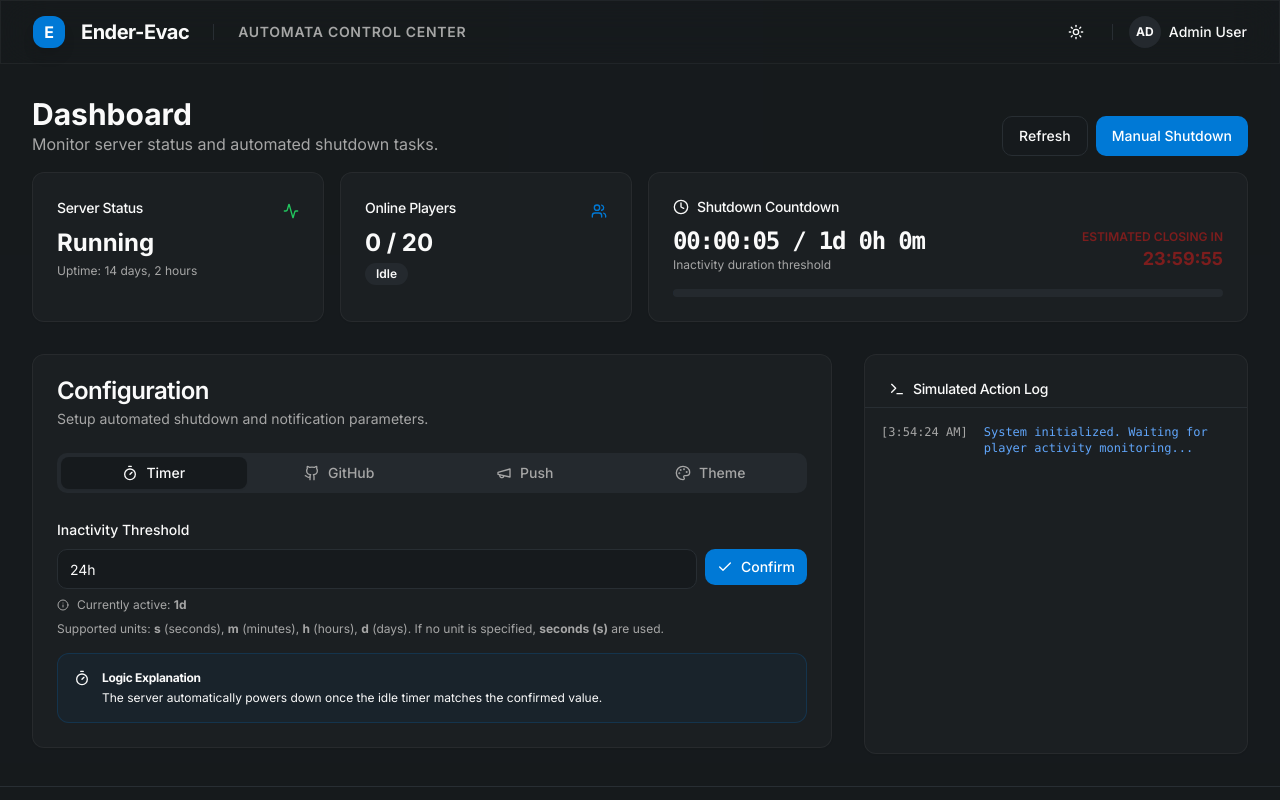
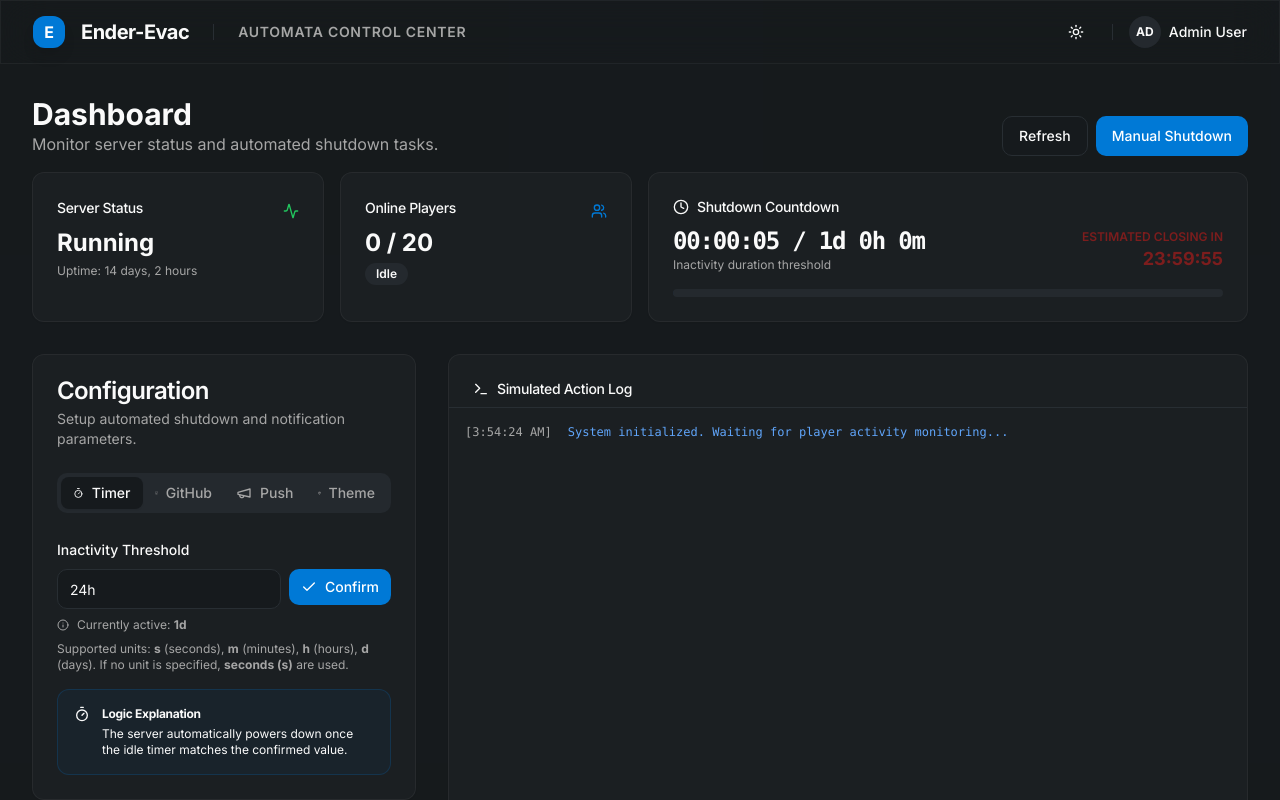
Before and after one commit to 07-iceven/EnderEvac, a Next.js app: page / in a window 1280 px wide. Shown: the top 800 px of the page. Built offline with nearby package versions, Linux system fonts and the light colour scheme.

Commit message:
调小Configuration，调大Simulated Action Log

```diff
--- a/src/app/page.tsx
+++ b/src/app/page.tsx
@@ -6,7 +6,7 @@ import { LogViewer } from "@/components/dashboard/LogViewer"
 import { ConfigPanel } from "@/components/dashboard/ConfigPanel"
 import { Button } from "@/components/ui/button"
 import { Separator } from "@/components/ui/separator"
-import { Sun, Moon, Settings } from "lucide-react"
+import { Sun, Moon } from "lucide-react"
 
 export default function Home() {
   const {
@@ -74,10 +74,10 @@ export default function Home() {
           </section>
 
           <div className="grid grid-cols-1 xl:grid-cols-3 gap-8">
-            <div className="xl:col-span-2 space-y-8">
+            <div className="xl:col-span-1">
               <ConfigPanel settings={settings} onUpdate={updateSettings} />
             </div>
-            <div className="xl:col-span-1">
+            <div className="xl:col-span-2">
               <LogViewer logs={logs} />
             </div>
           </div>
--- a/src/components/dashboard/LogViewer.tsx
+++ b/src/components/dashboard/LogViewer.tsx
@@ -1,4 +1,3 @@
-
 "use client"
 
 import { Card, CardContent, CardHeader, CardTitle } from "@/components/ui/card"
@@ -12,7 +11,7 @@ interface LogViewerProps {
 
 export function LogViewer({ logs }: LogViewerProps) {
   return (
-    <Card className="fluent-glass flex flex-col h-full min-h-[400px]">
+    <Card className="fluent-glass flex flex-col h-full min-h-[500px]">
       <CardHeader className="pb-2 border-b">
         <CardTitle className="text-sm font-medium flex items-center gap-2">
           <Terminal className="h-4 w-4" />
@@ -20,7 +19,7 @@ export function LogViewer({ logs }: LogViewerProps) {
         </CardTitle>
       </CardHeader>
       <CardContent className="p-0 flex-1 overflow-hidden">
-        <ScrollArea className="h-full max-h-[500px] p-4">
+        <ScrollArea className="h-full max-h-[800px] p-4">
           <div className="space-y-2 font-mono text-xs">
             {logs.length === 0 && (
               <div className="text-muted-foreground animate-pulse">Initializing monitoring systems...</div>
```
